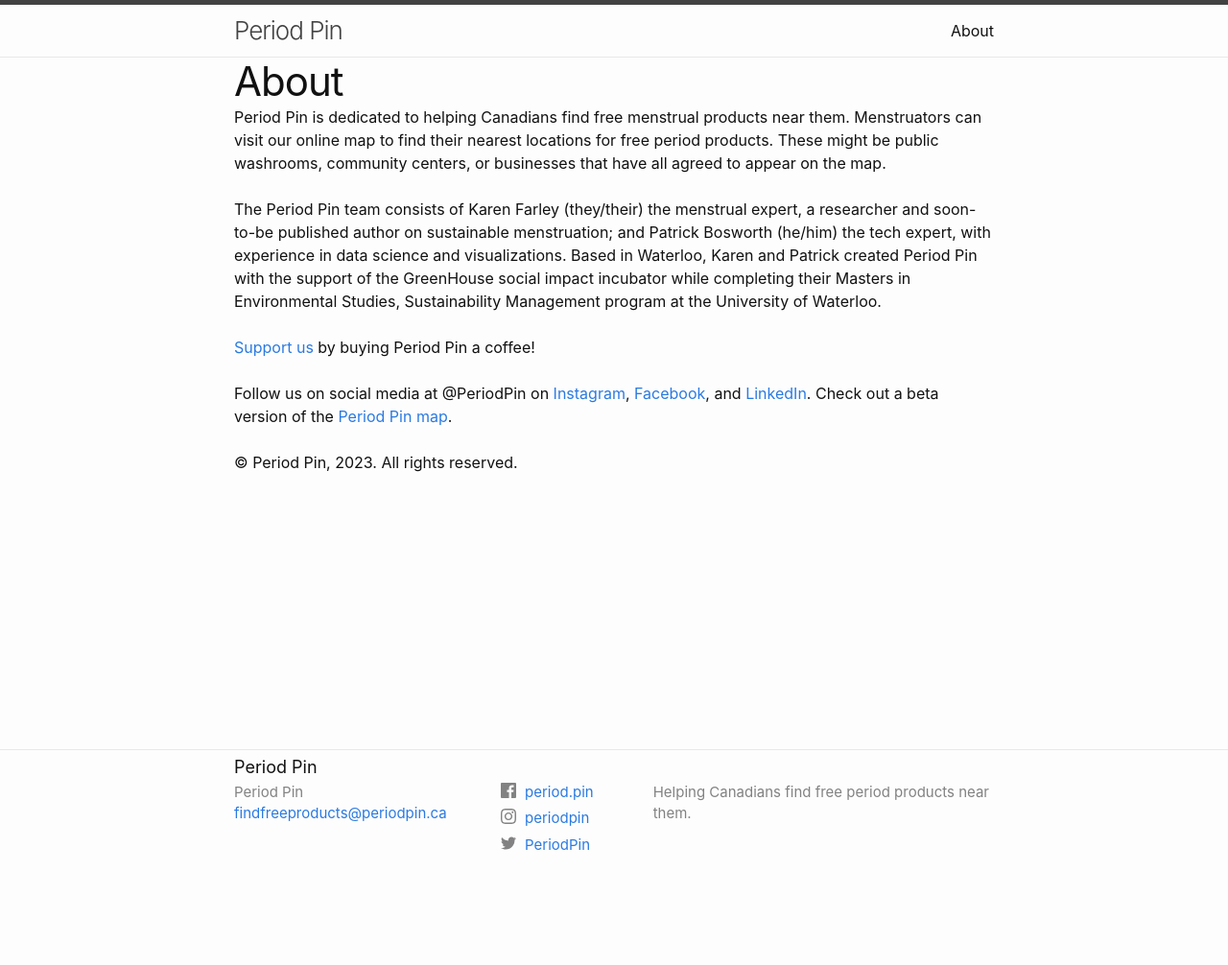
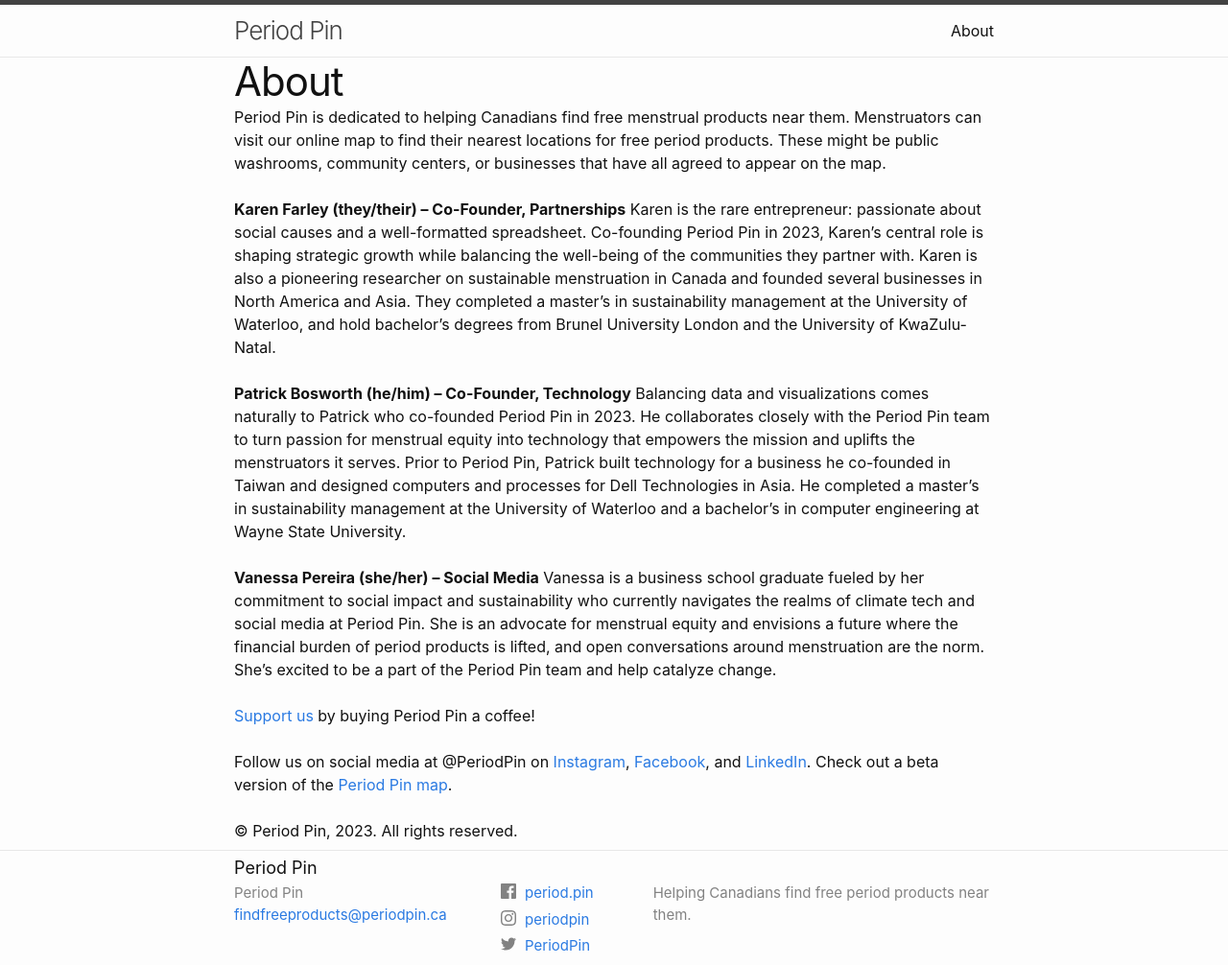
Before and after one commit to PeriodPin/PeriodPin.github.io, a Jekyll site: the page built from about.markdown, in a window 1280 px wide. Shown: the whole page at 96% size. Built offline with Jekyll 4.4.1, drawn with Linux system fonts in a browser that asks for light colours; before the commit the page ends 900 px from its top, so only the background shows below that.

Commit message:
new map and updated about page

```diff
--- a/about.markdown
+++ b/about.markdown
@@ -7,7 +7,16 @@ permalink: /about/
 Period Pin is dedicated to helping Canadians find free menstrual products near them. Menstruators can visit our online map to find their nearest locations for free period products. These might be public washrooms, community centers, or businesses that have all agreed to appear on the map.
 <br>&nbsp;
 <br>
-The Period Pin team consists of Karen Farley (they/their) the menstrual expert, a researcher and soon-to-be published author on sustainable menstruation; and Patrick Bosworth (he/him) the tech expert, with experience in data science and visualizations. Based in Waterloo, Karen and Patrick created Period Pin with the support of the GreenHouse social impact incubator while completing their Masters in Environmental Studies, Sustainability Management program at the University of Waterloo.
+**Karen Farley (they/their) – Co-Founder, Partnerships**
+Karen is the rare entrepreneur: passionate about social causes and a well-formatted spreadsheet. Co-founding Period Pin in 2023, Karen’s central role is shaping strategic growth while balancing the well-being of the communities they partner with. Karen is also a pioneering researcher on sustainable menstruation in Canada and founded several businesses in North America and Asia. They completed a master’s in sustainability management at the University of Waterloo, and hold bachelor’s degrees from Brunel University London and the University of KwaZulu-Natal.
+<br>&nbsp;
+<br>
+**Patrick Bosworth (he/him) – Co-Founder, Technology**
+Balancing data and visualizations comes naturally to Patrick who co-founded Period Pin in 2023. He collaborates closely with the Period Pin team to turn passion for menstrual equity into technology that empowers the mission and uplifts the menstruators it serves. Prior to Period Pin, Patrick built technology for a business he co-founded in Taiwan and designed computers and processes for Dell Technologies in Asia. He completed a master’s in sustainability management at the University of Waterloo and a bachelor’s in computer engineering at Wayne State University.
+<br>&nbsp;
+<br>
+**Vanessa Pereira (she/her) – Social Media**
+Vanessa is a business school graduate fueled by her commitment to social impact and sustainability who currently navigates the realms of climate tech and social media at Period Pin. She is an advocate for menstrual equity and envisions a future where the financial burden of period products is lifted, and open conversations around menstruation are the norm. She’s excited to be a part of the Period Pin team and help catalyze change.
 <br>&nbsp;
 <br>
 [Support us](https://www.buymeacoffee.com/periodpin) by buying Period Pin a coffee!
```
